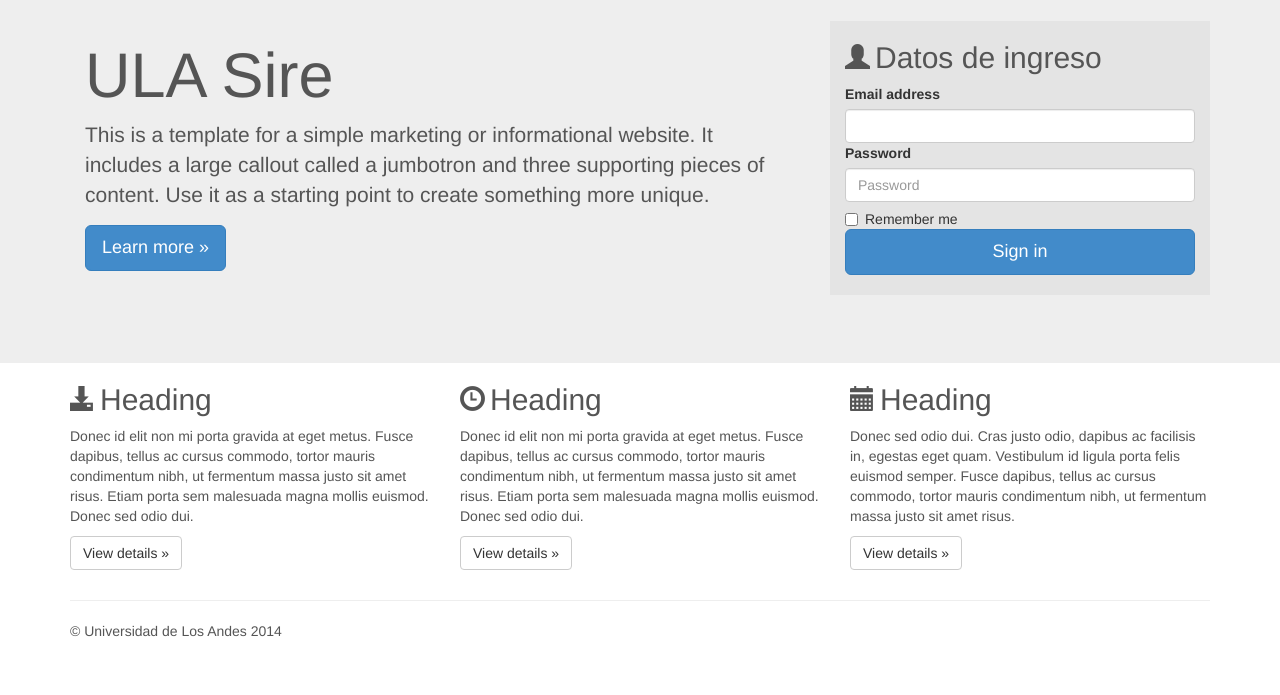
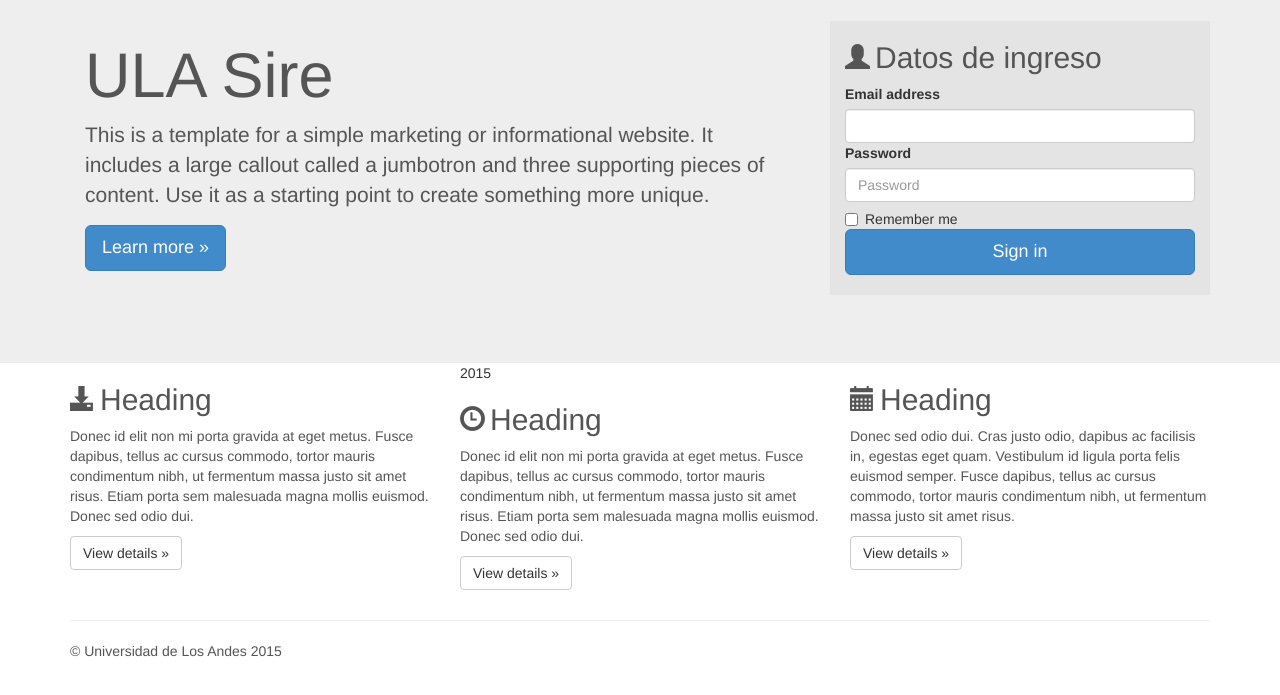
Before and after one commit to ContrerasG/dsia-admin, a plain HTML site: page index.html in a window 1280 px wide. Shown: the part 97-792 px from the top of the page. Drawn offline with nearby package versions, Linux system fonts and the light colour scheme.

Commit message:
modificado el copyright a 2015

```diff
--- a/index.html
+++ b/index.html
@@ -120,7 +120,7 @@
           <p>Donec id elit non mi porta gravida at eget metus. Fusce dapibus, tellus ac cursus commodo, tortor mauris condimentum nibh, ut fermentum massa justo sit amet risus. Etiam porta sem malesuada magna mollis euismod. Donec sed odio dui. </p>
           <p><a class="btn btn-default" href="#" role="button">View details &raquo;</a></p>
         </div>
-        <div class="col-md-4">
+        <div class="col-md-4">2015
           <h2><span class="glyphicon glyphicon-time" aria-hidden="true"></span>Heading</h2>
           <p>Donec id elit non mi porta gravida at eget metus. Fusce dapibus, tellus ac cursus commodo, tortor mauris condimentum nibh, ut fermentum massa justo sit amet risus. Etiam porta sem malesuada magna mollis euismod. Donec sed odio dui. </p>
           <p><a class="btn btn-default" href="#" role="button">View details &raquo;</a></p>
@@ -135,7 +135,7 @@
       <hr>
 
       <footer>
-        <p>&copy; Universidad de Los Andes 2014</p>
+        <p>&copy; Universidad de Los Andes 2015</p>
       </footer>
     </div> <!-- /container -->
 	<script>
```
